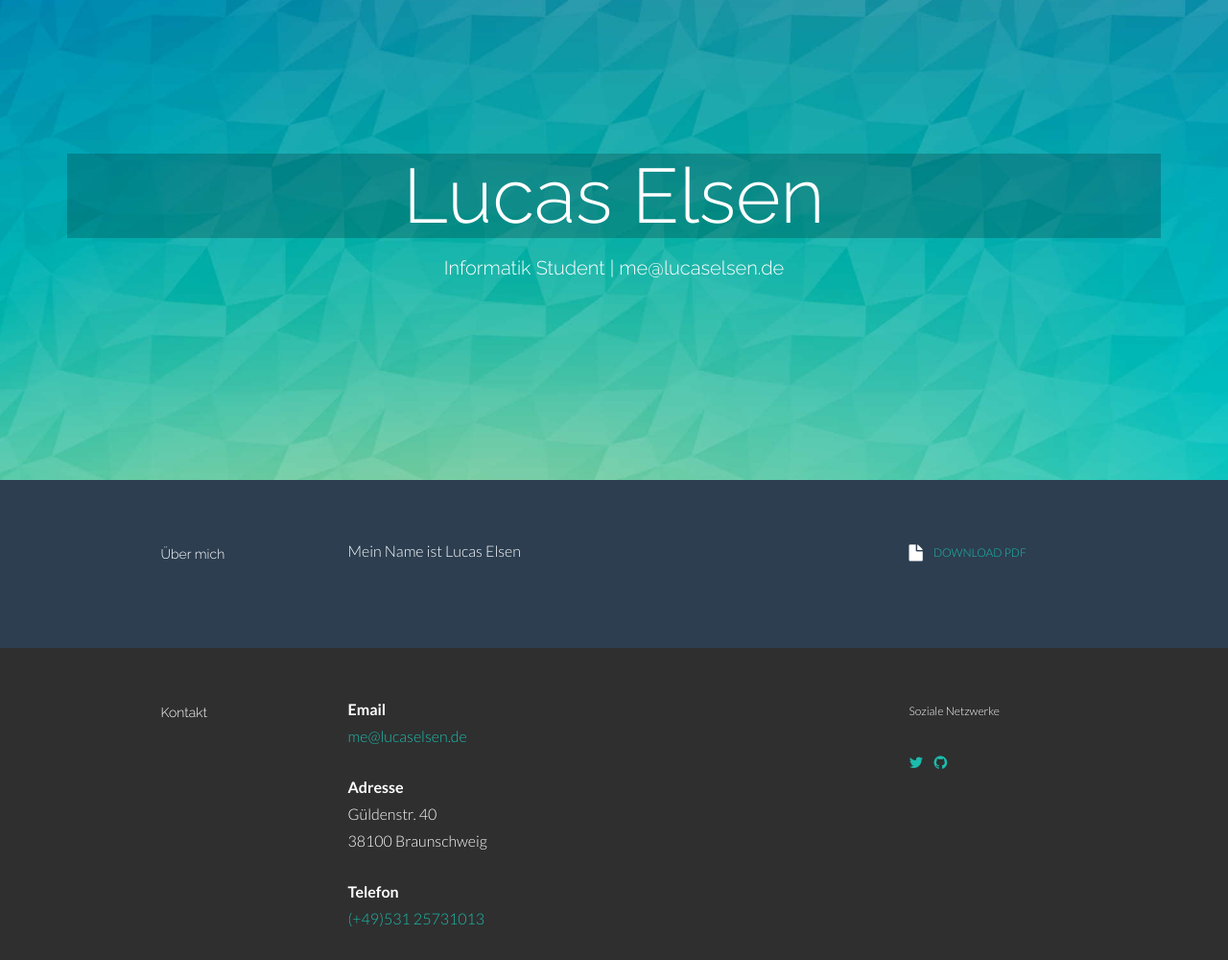
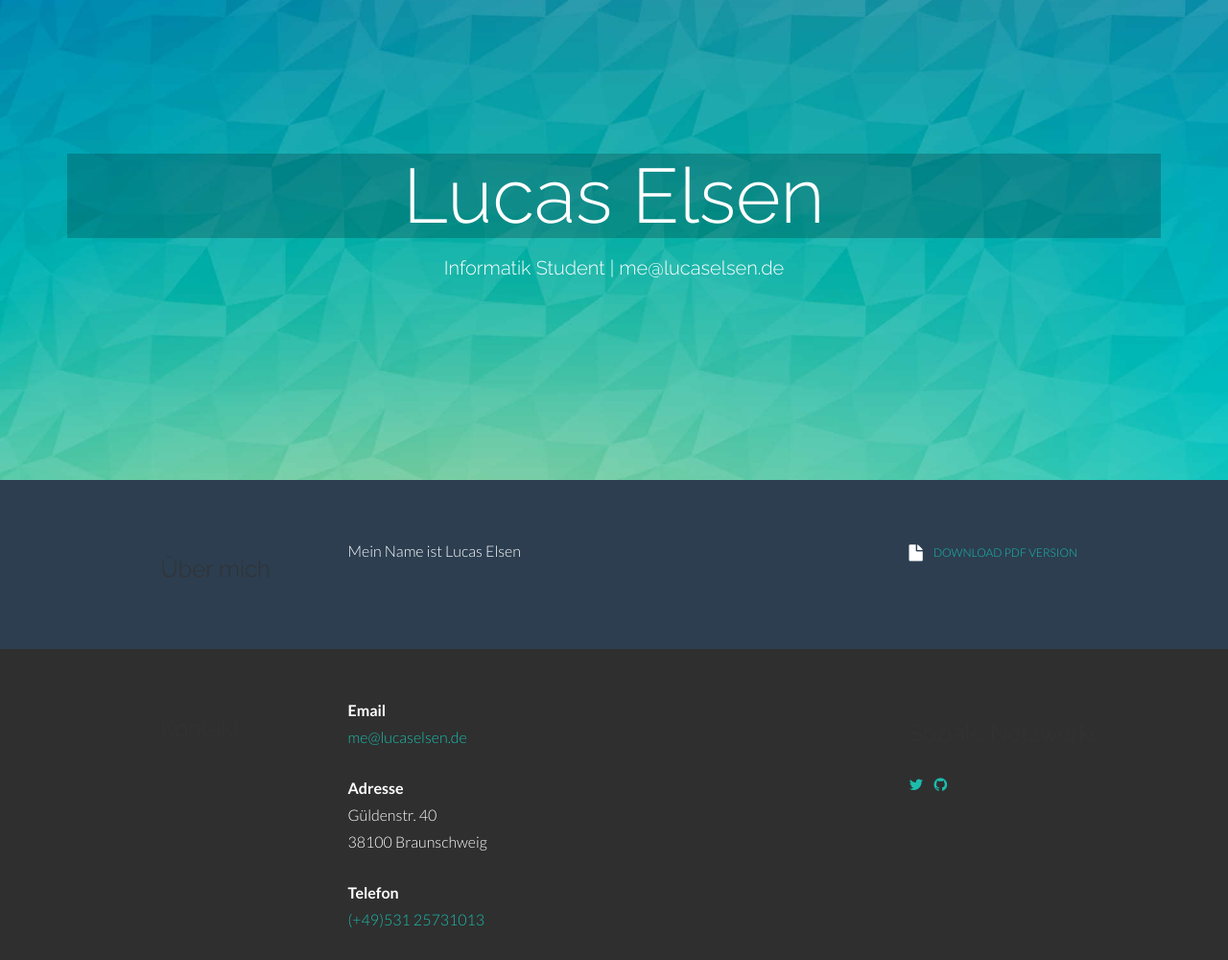
Before and after one commit to DuVrangrGata/DuVrangrGata.github.io, a plain HTML site: page index.html in a window 1280 px wide. Shown: the top 1000 px of the page at 96% size. Drawn offline with Linux system fonts and the light colour scheme.

Commit message:
Lets try this one

```diff
--- a/index.html
+++ b/index.html
@@ -21,6 +21,7 @@
     <!-- OPTIONAL: Google Fonts (don't forget to edit main.css also) -->
     <link href='//fonts.googleapis.com/css?family=Lato:300,400,700,300italic,400italic' rel='stylesheet' type='text/css'>
     <link href='//fonts.googleapis.com/css?family=Raleway:400,300,700' rel='stylesheet' type='text/css'>
+    <link href="https://fonts.googleapis.com/css?family=Dosis|Fira+Sans" rel="stylesheet">
 
     <!-- HTML5 shim and Respond.js IE8 support of HTML5 elements and media queries -->
     <!--[if lt IE 9]>
@@ -50,13 +51,13 @@
       <div class="container">
         <div class="row">
           <div class="col-lg-2 col-lg-offset-1">
-            <h5>Über mich</h5>
+            <h3>Über mich</h3>
           </div>
           <div class="col-lg-6">
    <p>Mein Name ist Lucas Elsen</p>
    </div>
           <div class="col-lg-3">
-            <p><a href="my-resume.pdf"><i class="icon-file"></i> <sm>DOWNLOAD PDF</sm></a></p>
+            <p><a href="duvrangrgata.github.io/my-resume.pdf"><i class="icon-file"></i> <sm>DOWNLOAD PDF VERSION</sm></a></p>
           </div>
 
         </div><!--/.row-->
@@ -69,7 +70,7 @@
     			<div class="row">
 
     				<div class="col-lg-2 col-lg-offset-1">
-    					<h5>Kontakt</h5>
+    					<h3>Kontakt</h3>
     				</div>
     				<!-- EDIT: email -->
     				<div class="col-lg-6">
@@ -87,7 +88,7 @@
     					</p>
     				</div>
     				<div class="col-lg-3">
-    					<p><sm>Soziale Netzwerke</sm></p>
+    					<p><sm><h3>Soziale Netzwerke</h3></sm></p>
     					<p>
     						<!-- EDIT: Social Links. Replace # with your URL for each -->
     						<a href="https://twitter.com/Lucas_Elsen"><i class="icon-twitter"></i></a>
```
